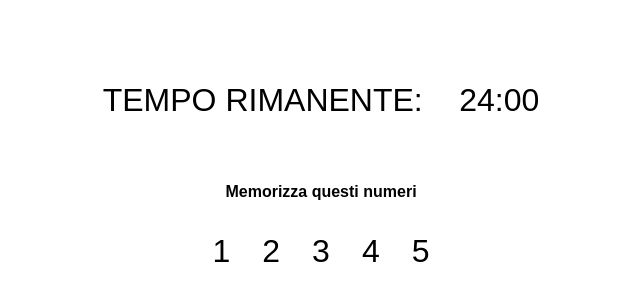
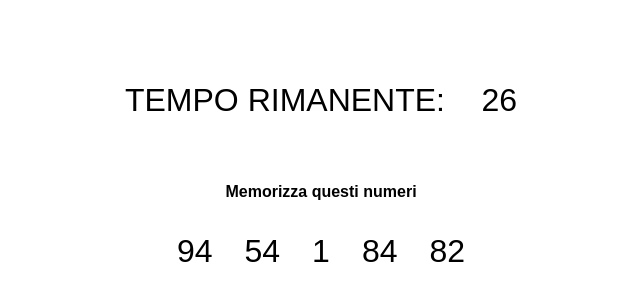
Before and after one commit to armandotruglio/js-simon, a plain HTML site: page index.html in a window 1280 px wide. Shown: the part 240-540 px from the top of the page, without its empty margins (319-959 px from the left). Drawn offline with Linux system fonts and the light colour scheme.

Commit message:
Completed memorization part

```diff
--- a/css/style.css
+++ b/css/style.css
@@ -29,6 +29,14 @@ h4{
     height: 100vh;
 }
 
+#memorize-section.display-none{
+    display: none;
+}
+
+#input-section.display-none{
+    display: none;
+}
+
 /* Memorize Section */
 
 #memorize-section{
@@ -58,8 +66,6 @@ h4{
     justify-content: center;
     align-items: center;
     flex-direction: column;
-
-    display: none;
 }
 
 /* Form */
--- a/index.html
+++ b/index.html
@@ -16,19 +16,15 @@
         <div id="memorize-section">
             <div class="timer">
                 <span>TEMPO RIMANENTE:</span>
-                <span id="timer">24:00</span>
+                <span id="timer"></span>
             </div>
             <h4>Memorizza questi numeri</h4>
             <ul id="numbers">
-                <li>1</li>
-                <li>2</li>
-                <li>3</li>
-                <li>4</li>
-                <li>5</li>
             </ul>
         </div>
 
-        <div id="input-section">
+        <div id="input-section" class="display-none">
+            <h2>INSERISCI I NUMERI VISTI PRIMA</h2>
             <form>
                 <input type="number" id="number">
                 <input type="number" id="number">
--- a/js/script.js
+++ b/js/script.js
@@ -0,0 +1,41 @@
+//Recupero gli elementi del DOM
+const memorizeSection = document.getElementById('memorize-section');
+const resultTimer = document.getElementById('timer');
+const resultRandomNumbers = document.getElementById('numbers');
+const inputSection = document.getElementById('input-section');
+
+let counter = 30;
+
+const randomNumbers = [];
+
+//Ogni secondo si aggiorna il timer
+const interval = setInterval(() => {
+    resultTimer.innerText = counter--;
+}, 1000);
+
+
+//Dopo 30 secondi lo stoppo
+setTimeout( () => {
+    clearInterval(interval);
+
+    //Faccio sparire la sezione di memorizzazzione
+    memorizeSection.className = 'display-none'
+
+    //Compare la sezione di input
+    inputSection.classList.remove('display-none');
+
+}, 30000);
+
+//Genero 5 numeri casuali diversi e li inserisco in pagina
+while(randomNumbers.length < 5){
+    const num = Math.floor(Math.random() * 100) + 1;
+    console.log(num);
+
+    if(!randomNumbers.includes(num)){
+        randomNumbers.push(num);
+
+        const element = document.createElement('li');
+        element.innerText = num;
+        resultRandomNumbers.appendChild(element);
+    }
+}
```
